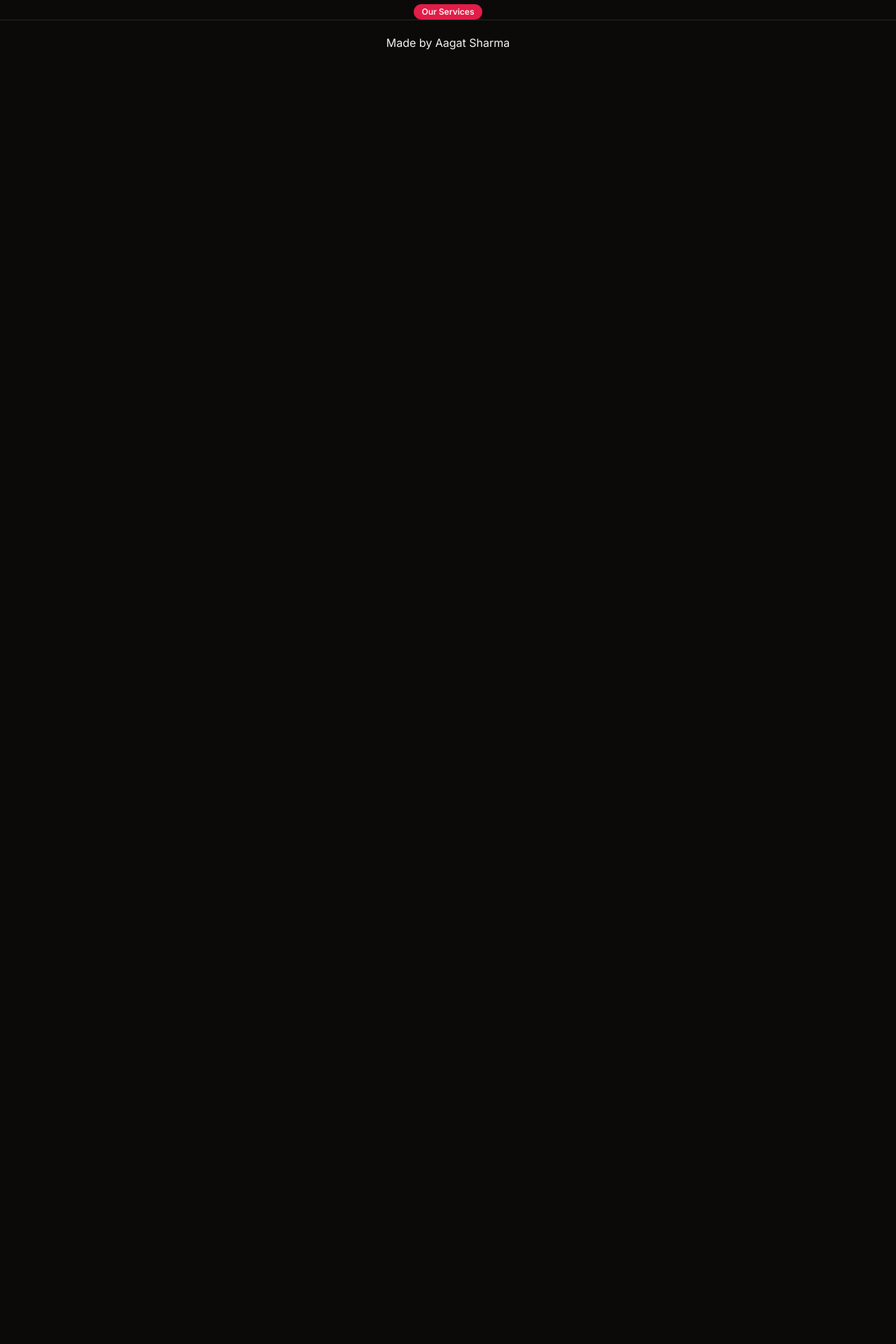
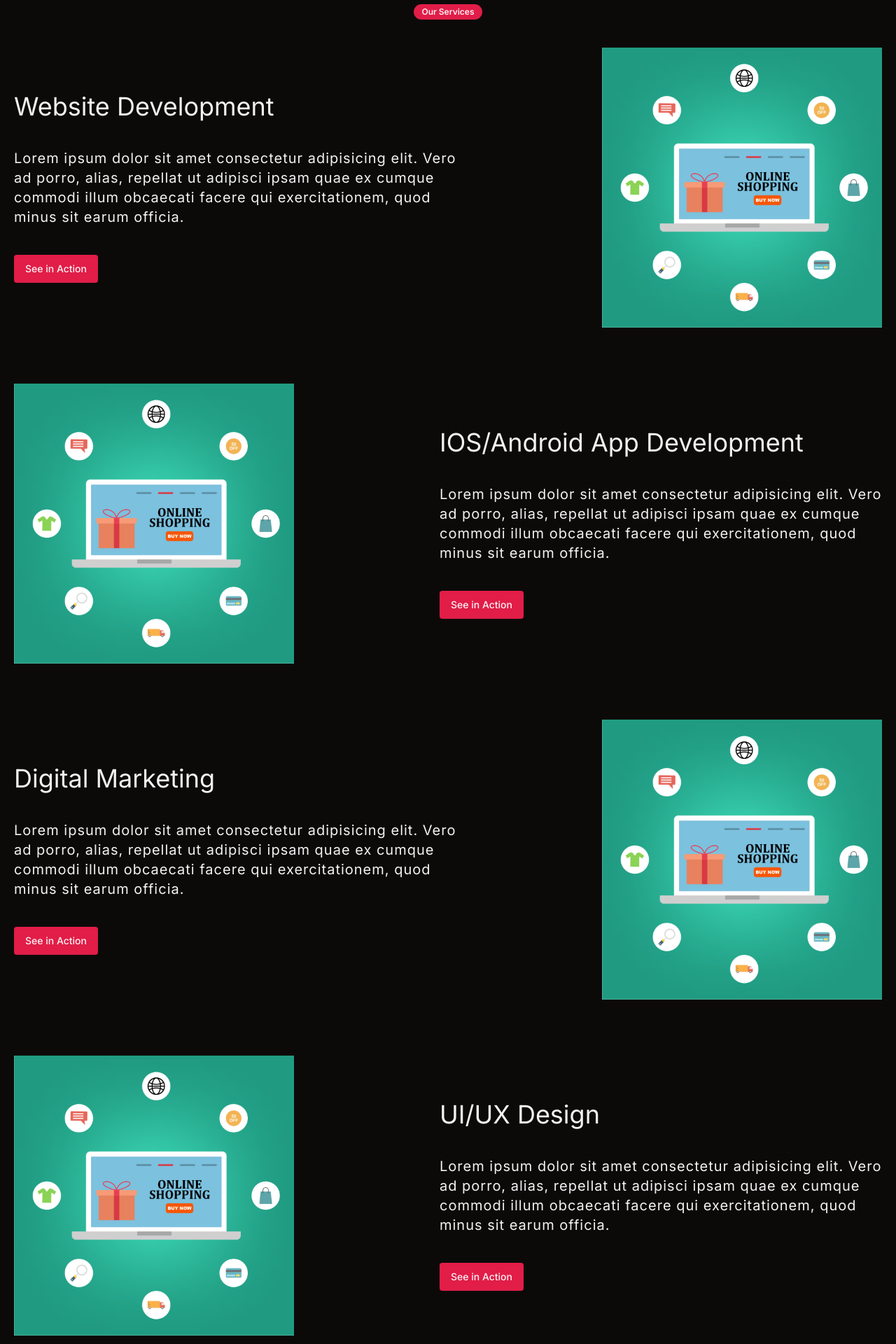
Before and after one commit to aagatsharma/kyuibi, a Next.js app: page / in a window 1280 px wide. Shown: the part 820-2740 px from the top of the page at 70% size. Before the commit the page ends 912 px from the top, so only its background shows below. Built offline with nearby package versions, Linux system fonts and the light colour scheme.

Commit message:
services page added

```diff
--- a/app/(home)/page.tsx
+++ b/app/(home)/page.tsx
@@ -6,10 +6,6 @@ export default function page() {
     <div className=" pt-20">
       <Home />
       <Services />
-      {/* <section>Project1</section>
-      <section>Project2</section>
-      <section>Project3</section>
-      <section>Contact</section> */}
     </div>
   );
 }
--- a/components/shared/footer/Footer.tsx
+++ b/components/shared/footer/Footer.tsx
@@ -4,7 +4,7 @@ const Footer = () => {
   return (
     <footer className=" h-16 w-full border-t-[1px] bg-background">
       <div className="h-full flex justify-center items-center">
-        <h1>Made by Aagat Sharma</h1>
+        <h1>© Copyright 2023</h1>
       </div>
     </footer>
   );
--- a/components/shared/home/Home.tsx
+++ b/components/shared/home/Home.tsx
@@ -2,6 +2,7 @@ import { Button } from "@/components/ui/button";
 import { Separator } from "@/components/ui/separator";
 import Image from "next/image";
 import AnimatedNumber from "../AnimateNumber";
+import Link from "next/link";
 
 const Home = () => {
   return (
@@ -22,16 +23,16 @@ const Home = () => {
           </div>
           <div className="flex gap-6">
             <Button className=" rounded" size={"lg"}>
-              Start Here !
+              <Link href="/portfolio">Start Here !</Link>
             </Button>
             <Button className=" rounded" variant="outline" size={"lg"}>
-              Contact Us
+              <Link href={"/contact-us"}>Contact Us</Link>
             </Button>
           </div>
         </div>
         <div>
           <Image
-            src={"/demo.png"}
+            src={"/images/demo.png"}
             alt="Demo"
             width={600}
             height={600}
--- a/components/shared/home/Services.tsx
+++ b/components/shared/home/Services.tsx
@@ -1,4 +1,7 @@
 import { Badge } from "@/components/ui/badge";
+import { Button } from "@/components/ui/button";
+import Image from "next/image";
+import Link from "next/link";
 import React from "react";
 
 const Services = () => {
@@ -8,7 +11,107 @@ const Services = () => {
         <Badge>Our Services</Badge>
       </div>
 
-      <div></div>
+      <div className="py-10">
+        <div className=" flex justify-between items-center md:gap-52 max-md:flex-col max-md:space-y-10 ">
+          <div className="flex-1 space-y-10 max-md:space-y-7 gap-7">
+            <h1 className=" text-4xl max-md:text-5xl">Website Development</h1>
+            <p className="text-xl tracking-wider max-md:text-lg">
+              Lorem ipsum dolor sit amet consectetur adipisicing elit. Vero ad
+              porro, alias, repellat ut adipisci ipsam quae ex cumque commodi
+              illum obcaecati facere qui exercitationem, quod minus sit earum
+              officia.
+            </p>
+            <Button className=" rounded">
+              <Link href={"/portfolio"}>See in Action</Link>
+            </Button>
+          </div>
+          <div>
+            <Image
+              src={"/images/website.png"}
+              alt="Website"
+              width={400}
+              height={400}
+            />
+          </div>
+        </div>
+      </div>
+
+      <div className="py-10">
+        <div className=" flex justify-between items-center lg:gap-52 max-md:flex-col ">
+          <div>
+            <Image
+              src={"/images/website.png"}
+              alt="Website"
+              width={400}
+              height={400}
+            />
+          </div>
+          <div className="flex-1 space-y-10 max-md:space-y-5">
+            <h1 className=" text-4xl max-md:text-5xl">
+              IOS/Android App Development
+            </h1>
+            <p className="text-xl tracking-wider max-md:text-lg">
+              Lorem ipsum dolor sit amet consectetur adipisicing elit. Vero ad
+              porro, alias, repellat ut adipisci ipsam quae ex cumque commodi
+              illum obcaecati facere qui exercitationem, quod minus sit earum
+              officia.
+            </p>
+            <Button className=" rounded">
+              <Link href={"/portfolio"}>See in Action</Link>
+            </Button>
+          </div>
+        </div>
+      </div>
+
+      <div className="py-10">
+        <div className=" flex justify-between items-center md:gap-52 max-md:flex-col max-md:space-y-10 ">
+          <div className="flex-1 space-y-10 max-md:space-y-7 gap-7">
+            <h1 className=" text-4xl max-md:text-5xl">Digital Marketing</h1>
+            <p className="text-xl tracking-wider max-md:text-lg">
+              Lorem ipsum dolor sit amet consectetur adipisicing elit. Vero ad
+              porro, alias, repellat ut adipisci ipsam quae ex cumque commodi
+              illum obcaecati facere qui exercitationem, quod minus sit earum
+              officia.
+            </p>
+            <Button className=" rounded">
+              <Link href={"/portfolio"}>See in Action</Link>
+            </Button>
+          </div>
+          <div>
+            <Image
+              src={"/images/website.png"}
+              alt="Website"
+              width={400}
+              height={400}
+            />
+          </div>
+        </div>
+      </div>
+
+      <div className="py-10">
+        <div className=" flex justify-between items-center lg:gap-52 max-md:flex-col ">
+          <div>
+            <Image
+              src={"/images/website.png"}
+              alt="Website"
+              width={400}
+              height={400}
+            />
+          </div>
+          <div className="flex-1 space-y-10 max-md:space-y-5">
+            <h1 className=" text-4xl max-md:text-5xl">UI/UX Design</h1>
+            <p className="text-xl tracking-wider max-md:text-lg">
+              Lorem ipsum dolor sit amet consectetur adipisicing elit. Vero ad
+              porro, alias, repellat ut adipisci ipsam quae ex cumque commodi
+              illum obcaecati facere qui exercitationem, quod minus sit earum
+              officia.
+            </p>
+            <Button className=" rounded">
+              <Link href={"/portfolio"}>See in Action</Link>
+            </Button>
+          </div>
+        </div>
+      </div>
     </div>
   );
 };
--- a/components/shared/navbar/Navbar.tsx
+++ b/components/shared/navbar/Navbar.tsx
@@ -1,4 +1,4 @@
-import Sidebar from "../Sidebar";
+import Sidebar from "../sidebar/Sidebar";
 import NavbarContent from "./NavbarContent";
 import Link from "next/link";
 
--- a/components/shared/Sidebar.tsx
+++ b/components/shared/sidebar/Sidebar.tsx
@@ -9,8 +9,8 @@ import {
 } from "@/components/ui/sheet";
 import { MenuIcon } from "lucide-react";
 import Link from "next/link";
-import { Button } from "../ui/button";
-import NavbarContent from "./navbar/NavbarContent";
+import { Button } from "../../ui/button";
+import NavbarContent from "../navbar/NavbarContent";
 
 const Sidebar = () => {
   return (
```
Also changed, not shown: public/images/website.png (added), 1 other file (tests, documents, lock files or other folders).
